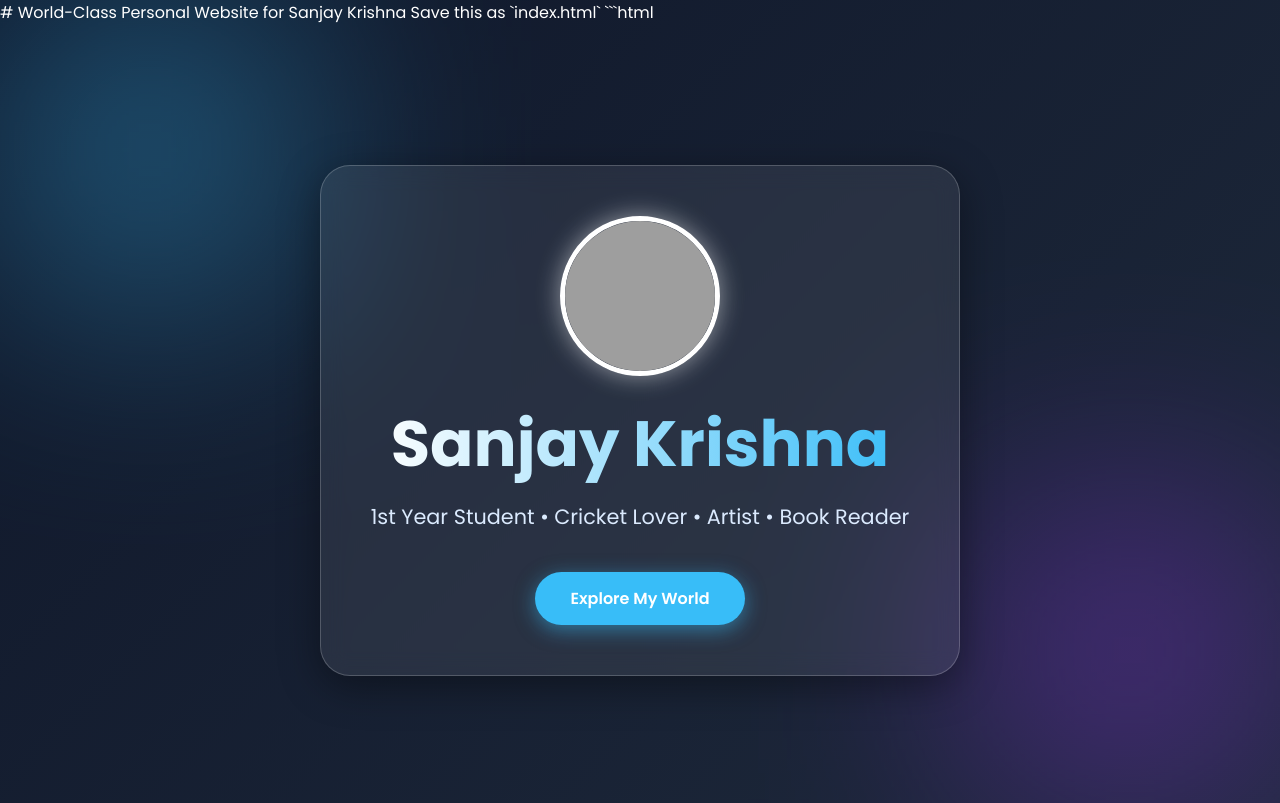
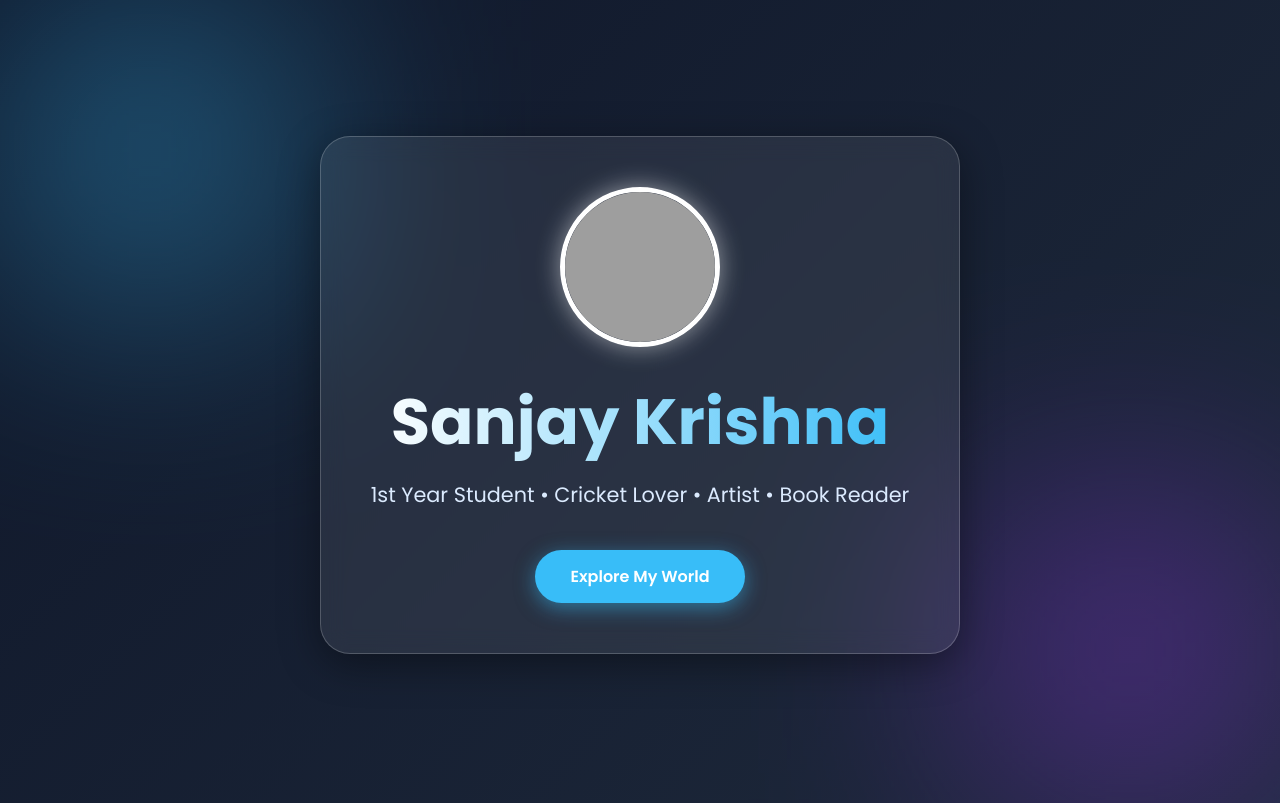
Before and after one commit to curiousatomslimiteless-creator/b-sanjay, a plain HTML site: page index.html in a window 1280 px wide. Shown: the top 803 px of the page. Drawn offline with Linux system fonts and the light colour scheme; grey boxes are pictures that could not be loaded.

Commit message:
Update index.html

````diff
--- a/index.html
+++ b/index.html
@@ -1,8 +1,4 @@
-# World-Class Personal Website for Sanjay Krishna
 
-Save this as `index.html`
-
-```html
 <!DOCTYPE html>
 <html lang="en">
 <head>
@@ -319,18 +315,3 @@ Save this as `index.html`
 
 </body>
 </html>
-```
-
-## How to Run
-
-1. Open Notepad
-2. Paste the code
-3. Save as:
-
-```text
-index.html
-```
-
-4. Double-click the file to open in your browser.
-
-Your website will look like a modern world-class portfolio website 🌟
````
